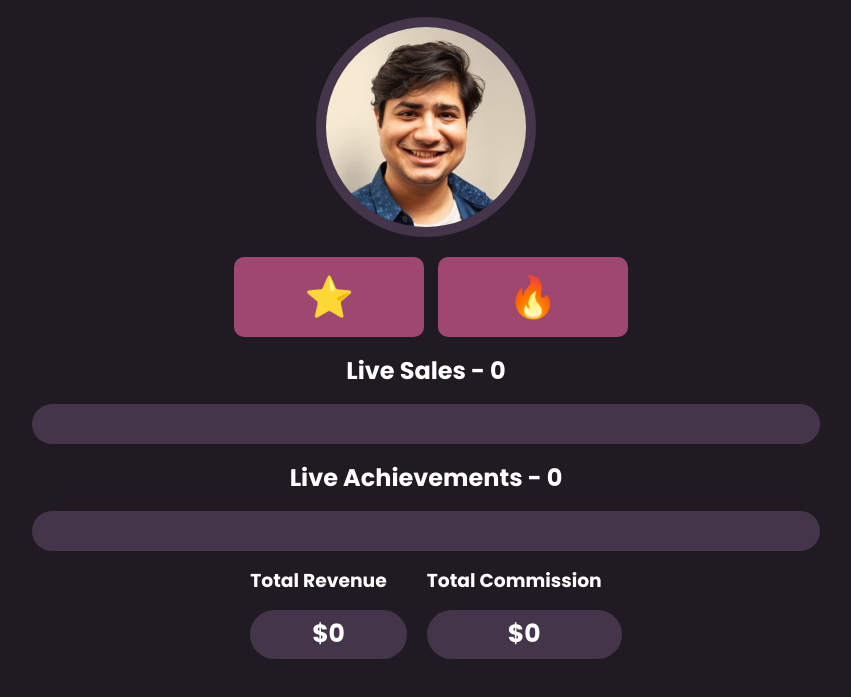
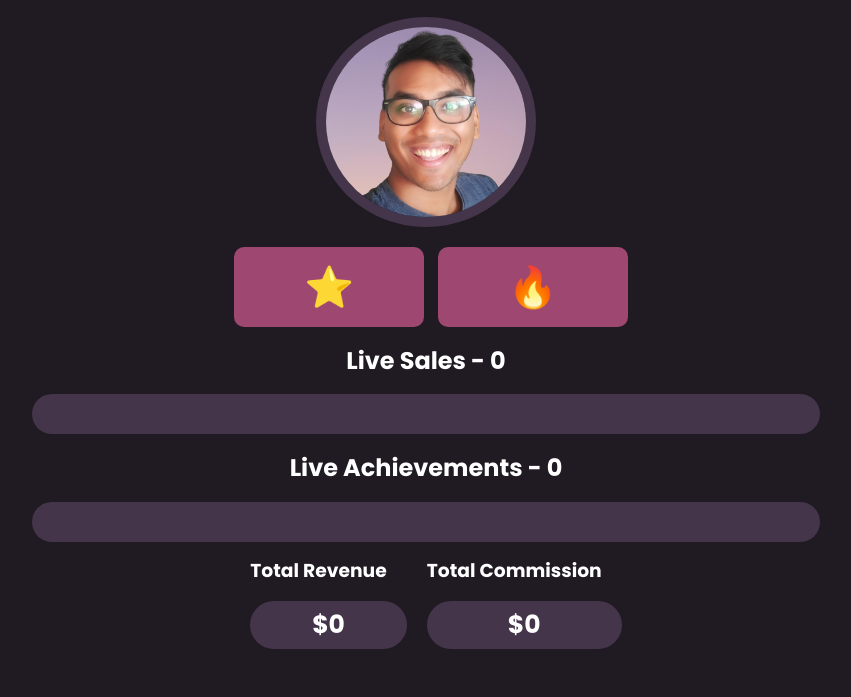
Before and after one commit to brianbud/salesboard, a website built with Vite: page index.html in a window 1280 px wide. Shown: the part 63-760 px from the top of the page, without its empty margins (214-1065 px from the left). Built offline with nearby package versions, Linux system fonts and the light colour scheme.

Commit message:
content to README.

```diff
--- a/index.html
+++ b/index.html
@@ -12,7 +12,7 @@
   <body>
     <div class="container">
       <h1>Salesboard 🔔</h1>
-      <img src="./images/picture.jpg" alt="" />
+      <img src="./images/avatar.png" alt="" />
       <div class="products">
         <button onclick="renderNewSale()" id="prodA">⭐</button>
         <button onclick="renderNewSale()" id="prodB">🔥</button>
```
Also changed, not shown: README.md, images/avatar.png (added), images/picture.jpg (deleted), images/salesboard.gif (added).
